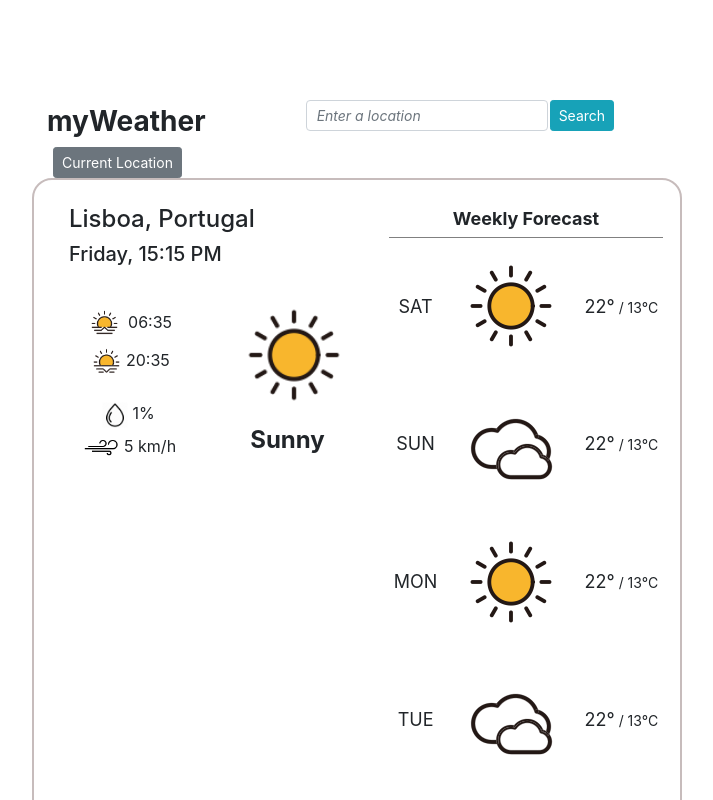
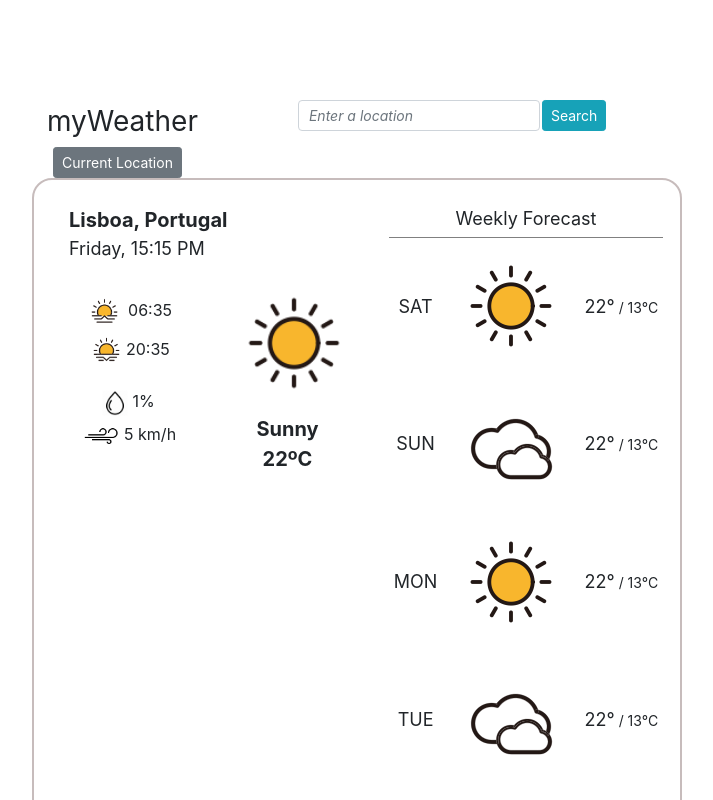
Before and after one commit to MargSousa/weather-app-shecodes, a React (Create React App) app: page / in a window 1280 px wide. Shown: the top 800 px of the page, without its empty margins (283-996 px from the left). Built offline with nearby package versions, Linux system fonts and the light colour scheme.

Commit message:
text hx/div adjustments

```diff
--- a/src/Header.css
+++ b/src/Header.css
@@ -6,7 +6,6 @@
 
 .main-title {
   text-align: center;
-  font-weight: bold;
   font-size: 28px;
   margin-right: 100px;
 }
--- a/src/Location.css
+++ b/src/Location.css
@@ -16,20 +16,19 @@
 }
 
 .location-name {
+  font-size: 20px;
+  font-weight: bold;
   padding: 5px 0px 0px 20px;
 }
 
 .location-time {
   text-align: left;
+  font-size: 18px;
   padding: 0px 0px 10px 20px;
 }
 
 .location-sun, .location-details {
   padding-top: 20px;
-}
-
-.location-icon {
-  width: 110%;
 }
 
 .sunset-icon, .sunrise-icon {
@@ -44,3 +43,12 @@
 .wind-icon {
   width: 30%;
 }
+
+.location-icon {
+  width: 110%;
+}
+
+.location-temperature {
+  font-size: 20px;
+  font-weight: bold;
+}
--- a/src/Location.js
+++ b/src/Location.js
@@ -16,8 +16,10 @@ export default class Location extends Component {
             <div className="row">
               <div className="col-sm">
                 <div className="row">
-                  <div><h4 class="location-name">Lisboa, Portugal</h4></div>
-                  <div><h5 className="location-time">Friday, 15:15 PM</h5></div>
+                  <div class="location-name">Lisboa, Portugal</div>
+                </div>
+                <div className="row">
+                  <div className="location-time">Friday, 15:15 PM</div>
                 </div>
                 <div className="row">
                   <div className="col-sm location-sun">
@@ -30,7 +32,8 @@ export default class Location extends Component {
                   </div>
                   <div className="col-sm">
                     <img className="location-icon" src={SunnyIcon} alt="Current Weather Icon"/>
-                    <h4><b>Sunny</b></h4>
+                    <div className="location-temperature">Sunny</div>
+                    <div className="location-temperature">22ºC</div>
                   </div>
                 </div>
               </div>
--- a/src/WeeklyForecast.css
+++ b/src/WeeklyForecast.css
@@ -5,7 +5,6 @@
 }
 
 .weekly-title {
-  font-weight: bold;
   text-align: center;
   border-bottom: 1px solid grey;
 }
```
